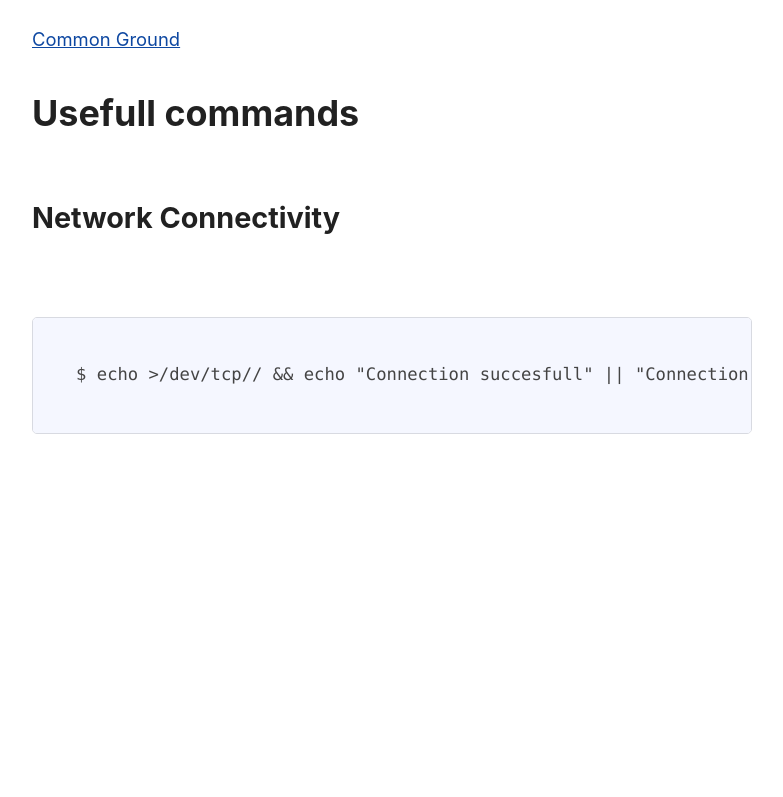
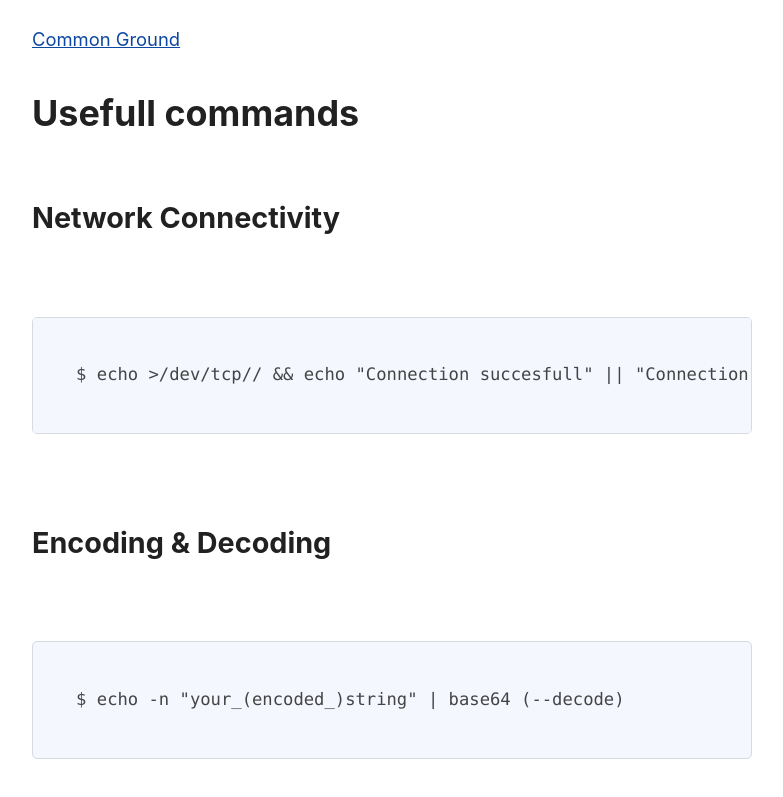
Before and after one commit to JanJaapZ/janjaapz.github.io, a plain HTML site: page index.html in a window 1280 px wide. Shown: the part 1606-2403 px from the top of the page, without its empty margins (248-1031 px from the left). Before the commit the page ends 2094 px from the top, so only its background shows below. Drawn offline with Linux system fonts and the light colour scheme.

Commit message:
Update index.html
Added b64 encoding and decoding

```diff
--- a/index.html
+++ b/index.html
@@ -57,5 +57,14 @@ Usefull links:
   </code>
 </pre>
 </p>
+
+<h3>Encoding & Decoding</h3>
+<p class ="code">
+<pre>
+  <code>
+  $ echo -n "your_(encoded_)string" | base64 (--decode)
+  </code>
+</pre>
+</p>
 </body>
 </html>
```
